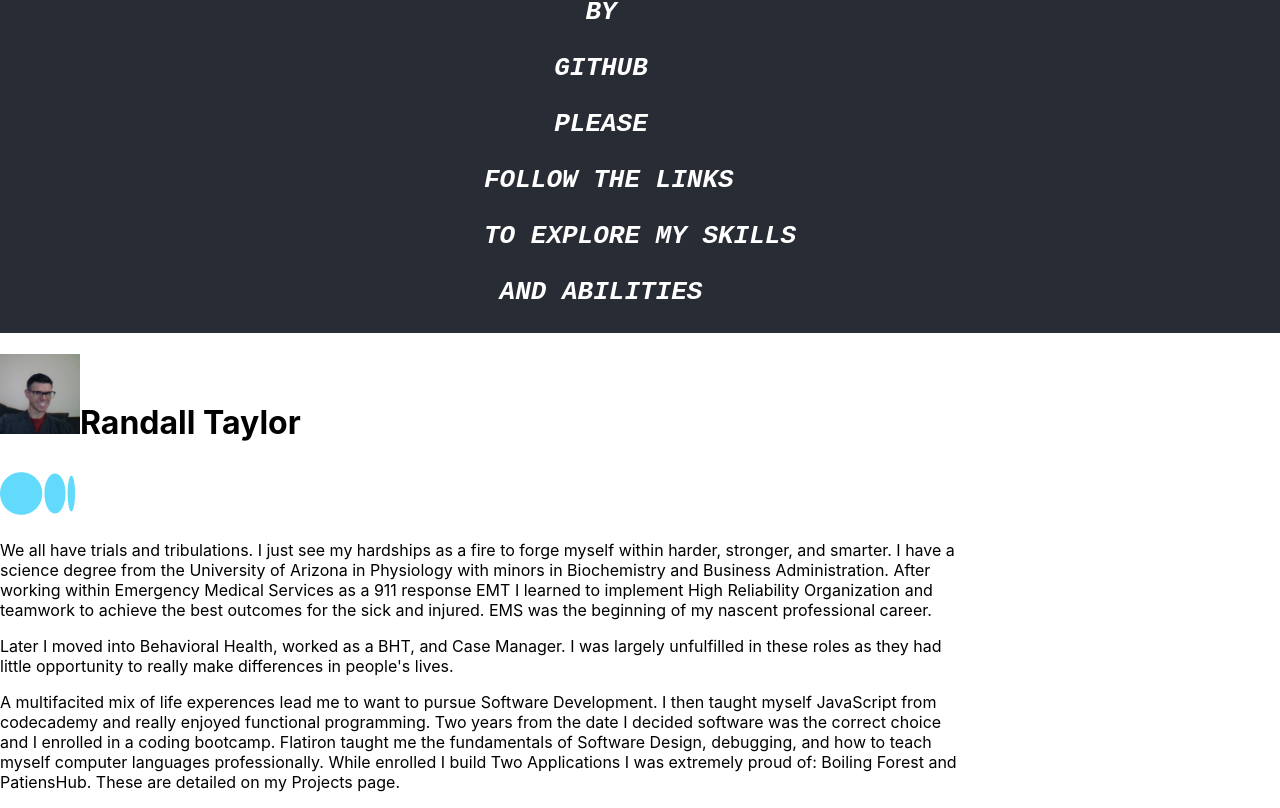
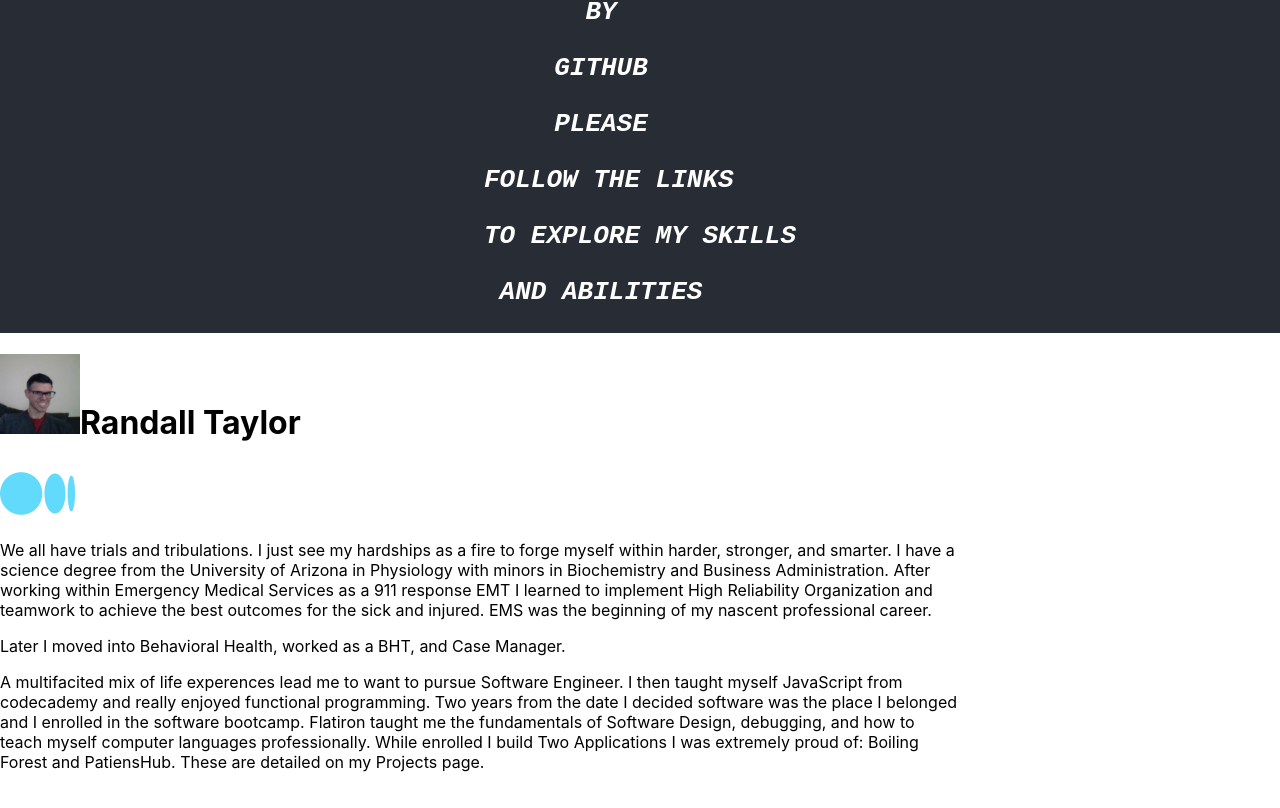
Before and after one commit to rhtaylor/showcase, a React (Create React App) app: page /#/Rhtaylor in a window 1280 px wide. Shown: the part 431-1239 px from the top of the page. Built offline with nearby package versions, Linux system fonts and the light colour scheme.

Commit message:
updates Resume component

```diff
--- a/src/components/Rhtaylor.jsx
+++ b/src/components/Rhtaylor.jsx
@@ -12,8 +12,8 @@ export default class Rhtaylor extends Component{
                 <span><a href="https://software-for-humanity.medium.com/" target="_blank"><i className="fab fa-medium"></i></a>
 </span>
                 <p>We all have trials and tribulations. I just see my hardships as a fire to forge myself within harder, stronger, and smarter. I have a science degree from the University of Arizona in Physiology with minors in Biochemistry and Business Administration.  After working within Emergency Medical Services as a 911 response EMT I learned to implement High Reliability Organization and teamwork to achieve the best outcomes for the sick and injured. EMS was the beginning of my nascent professional career.</p>
-                <p>Later I moved into Behavioral Health, worked as a BHT, and Case Manager. I was largely unfulfilled in these roles as they had little opportunity to really make differences in people's lives.</p>
-                <p>A multifacited mix of life experences lead me to want to pursue Software Development. I then taught myself JavaScript from codecademy and really enjoyed functional programming. Two years from the date I decided software was the correct choice and I enrolled in a coding bootcamp.
+                <p>Later I moved into Behavioral Health, worked as a BHT, and Case Manager.</p>
+                <p>A multifacited mix of life experences lead me to want to pursue Software Engineer. I then taught myself JavaScript from codecademy and really enjoyed functional programming. Two years from the date I decided software was the place I belonged and I enrolled in the software bootcamp.
                 Flatiron taught me the fundamentals of Software Design, debugging, and how to teach myself computer languages professionally. While enrolled I build Two Applications I was extremely proud of: Boiling Forest and PatiensHub. These are detailed on my Projects page.
 </p>
             </div>
--- a/src/components/SoftwareDev.jsx
+++ b/src/components/SoftwareDev.jsx
@@ -24,7 +24,15 @@ class SoftwareDev extends Component{
                 <li>Calculates temperature rate changes of area cooling past sunset over time as a proof of global warming.</li>
                 <li>Personalizes the application by enabling users to check for a weather station via city and then add/track it from their database.</li></ul>
             <p>________________________________________________________________________________________________________________________________________________________________________________</p>
-
+        <h3>EXPERIENCE</h3>
+        <h4>Jr. Software Engineer  &nbsp;&nbsp;&nbsp;&nbsp;&nbsp;&nbsp;&nbsp;&nbsp;&nbsp;&nbsp; <a href="https://nourimeals.com/" target="_blank">Nouri, Inc</a> 08/2020 - present</h4>
+            <li>Under mentorship of senior Software Engineer and Team Lead Software Engineer follow instructions for creating React UI</li>
+            <li>Style UI with SCSS to make page more elegant and professional</li>
+            <li>Implement a mobile first design philosophy where UI looks amazing on all viewports</li>
+        <h4>Behavioral Health Tech  &nbsp;&nbsp;&nbsp;&nbsp;&nbsp;&nbsp;&nbsp;&nbsp;&nbsp;&nbsp; <a href="https://quailrunbehavioral.com/" target="_blank">Quail Run</a> 10/2018 - present</h4>
+        <li>Ensure health and safety of Adolescent Patients</li>
+        <li>Respond to patients in crisis tailored to specific needs to a calm state</li>
+        <li>Teach classes on mental health to increase patients knowledge and awareness on maintaining their own mental health</li>
 
         </div>)
 
```
